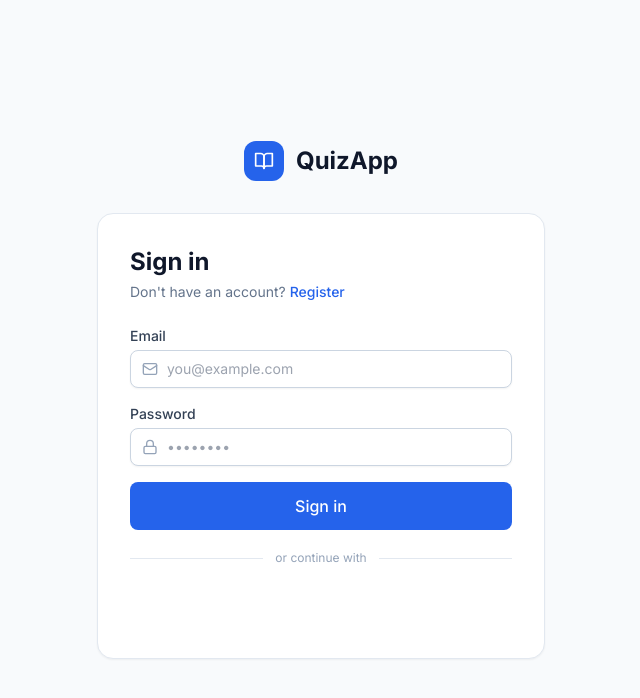
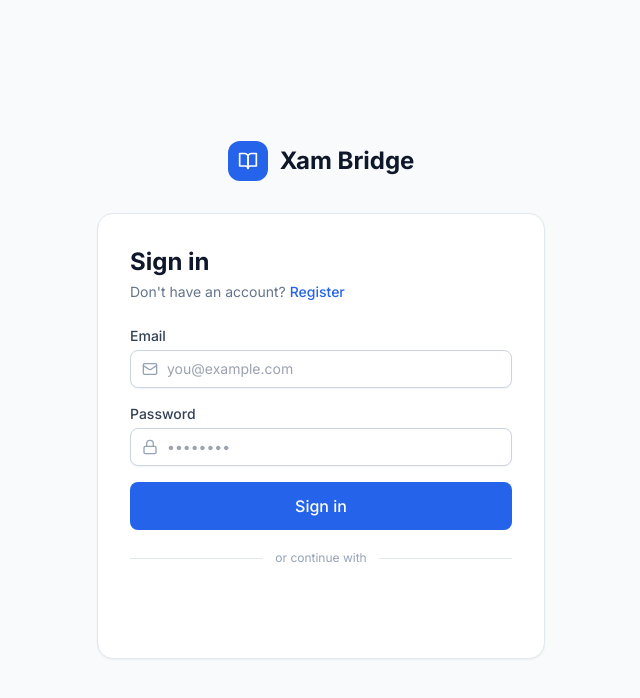
Before and after one commit to meyya22/quizapp, a React (Vite) app in the folder frontend/: page /login in a window 1280 px wide. Shown: the top 698 px of the page, without its empty margins (319-959 px from the left). Built offline with nearby package versions, Linux system fonts and the light colour scheme; no server answers.

Commit message:
Rename app from QuizApp to Xam Bridge across all pages

```diff
--- a/frontend/src/components/layout/AdminLayout.tsx
+++ b/frontend/src/components/layout/AdminLayout.tsx
@@ -48,7 +48,7 @@ export default function AdminLayout() {
           <div className="w-8 h-8 bg-blue-500 rounded-lg flex items-center justify-center">
             <BookOpen className="w-4 h-4 text-white" />
           </div>
-          <span className="font-bold text-white text-lg">QuizApp</span>
+          <span className="font-bold text-white text-lg">Xam Bridge</span>
           <button
             onClick={closeSidebar}
             className="ml-auto md:hidden text-slate-400 hover:text-white"
@@ -123,7 +123,7 @@ export default function AdminLayout() {
             <div className="w-7 h-7 bg-blue-500 rounded-lg flex items-center justify-center">
               <BookOpen className="w-3.5 h-3.5 text-white" />
             </div>
-            <span className="font-bold text-white">QuizApp</span>
+            <span className="font-bold text-white">Xam Bridge</span>
           </div>
         </header>
 
--- a/frontend/src/components/layout/ParticipantLayout.tsx
+++ b/frontend/src/components/layout/ParticipantLayout.tsx
@@ -26,7 +26,7 @@ export default function ParticipantLayout() {
             <div className="w-8 h-8 bg-blue-600 rounded-lg flex items-center justify-center">
               <BookOpen className="w-4 h-4 text-white" />
             </div>
-            <span className="font-bold text-slate-900 text-lg">QuizApp</span>
+            <span className="font-bold text-slate-900 text-lg">Xam Bridge</span>
           </Link>
 
           <nav className="flex items-center gap-1">
--- a/frontend/src/pages/auth/Login.tsx
+++ b/frontend/src/pages/auth/Login.tsx
@@ -88,7 +88,7 @@ export default function Login() {
             <div className="w-10 h-10 bg-blue-600 rounded-xl flex items-center justify-center">
               <BookOpen className="w-5 h-5 text-white" />
             </div>
-            <span className="text-2xl font-bold text-slate-900">QuizApp</span>
+            <span className="text-2xl font-bold text-slate-900">Xam Bridge</span>
           </div>
         </div>
 
--- a/frontend/src/pages/auth/Register.tsx
+++ b/frontend/src/pages/auth/Register.tsx
@@ -94,7 +94,7 @@ export default function Register() {
             <div className="w-10 h-10 bg-blue-600 rounded-xl flex items-center justify-center">
               <BookOpen className="w-5 h-5 text-white" />
             </div>
-            <span className="text-2xl font-bold text-slate-900">QuizApp</span>
+            <span className="text-2xl font-bold text-slate-900">Xam Bridge</span>
           </div>
         </div>
 
--- a/frontend/src/pages/payment/PaymentPage.tsx
+++ b/frontend/src/pages/payment/PaymentPage.tsx
@@ -58,7 +58,7 @@ export default function PaymentPage() {
             <div className="w-10 h-10 bg-blue-600 rounded-xl flex items-center justify-center">
               <BookOpen className="w-5 h-5 text-white" />
             </div>
-            <span className="text-2xl font-bold text-slate-900">QuizApp</span>
+            <span className="text-2xl font-bold text-slate-900">Xam Bridge</span>
           </div>
         </div>
 
```
